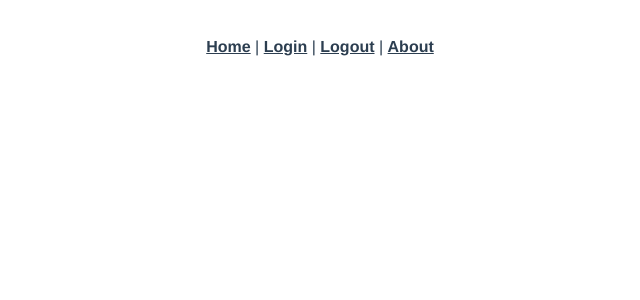
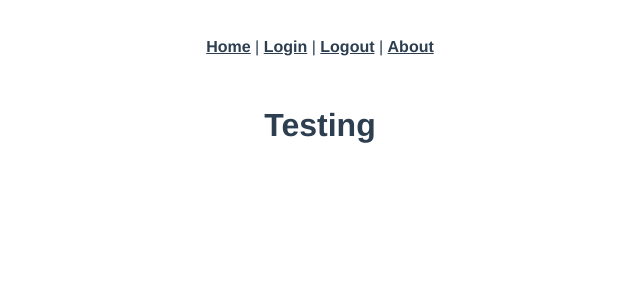
Before and after one commit to jackwhisler1/spotifilter-app, a Vue app: page /playlists/1 in a window 1280 px wide. Shown: the top 300 px of the page, without its empty margins (320-960 px from the left). Built offline with nearby package versions, Linux system fonts and the light colour scheme.

Commit message:
fixed bug preventing show page. naming issue 'vue Module not found: Error: [CaseSensitivePathsPlugin]' but if I renamed the playlists show file it works.

```diff
--- a/src/router/index.js
+++ b/src/router/index.js
@@ -1,6 +1,7 @@
 import Vue from "vue";
 import VueRouter from "vue-router";
 import Home from "../views/Home.vue";
+import PlaylistsShow1 from "../views/PlaylistsShow1.vue";
 import Signup from "../views/Signup.vue";
 import Login from "../views/Login.vue";
 import Logout from "../views/Logout.vue";
@@ -13,6 +14,11 @@ const routes = [
     path: "/",
     name: "Home",
     component: Home,
+  },
+  {
+    path: "/playlists/:id",
+    name: "playlists-show",
+    component: PlaylistsShow1,
   },
   { path: "/signup", name: "signup", component: Signup },
   { path: "/login", name: "login", component: Login },
--- a/src/views/Home.vue
+++ b/src/views/Home.vue
@@ -10,6 +10,9 @@
     <div v-for="playlist in playlists" v-bind:key="playlist.id">
       <h2>{{ playlist.name }}</h2>
       <p>Total Tracks: {{ playlist.tracks.total }}</p>
+      <router-link :to="`/playlists/${playlist.id}`">
+        <button>Select</button>
+      </router-link>
     </div>
   </div>
 </template>
--- a/src/views/PlaylistsShow.Vue
+++ b/src/views/PlaylistsShow1.vue
@@ -1,6 +1,7 @@
 <template>
-  <div class="pl">
-    <h1>Welcome to SpotiFilter</h1>
+  <div class="playlists-show">
+    <!-- <h1>Show Page for {{  }}</h1> -->
+    <h1>Testing</h1>
   </div>
 </template>
 
@@ -11,11 +12,18 @@ import axios from "axios";
 export default {
   data: function () {
     return {
+      playlist: {},
       newPlaylistParams: {},
     };
   },
   created: function () {},
   methods: {
+    showPlaylist: function () {
+      axios.get(`/playlists/${this.$route.params.id}`).then((response) => {
+        console.log("movies show", response);
+        this.playlist = response.data;
+      });
+    },
     createPlaylist: function () {
       axios
         .post("/playlists", this.newPlaylistParams)
```
